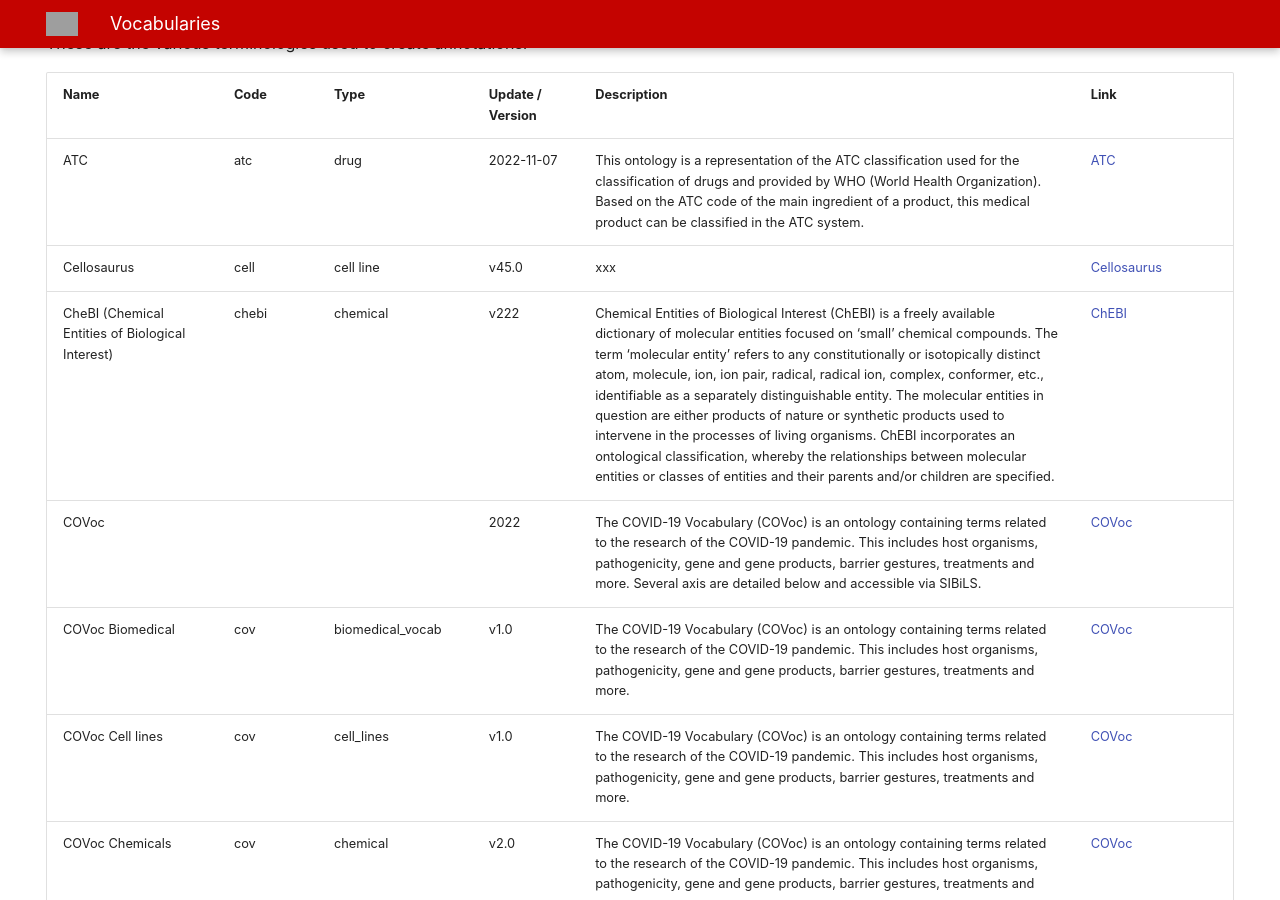
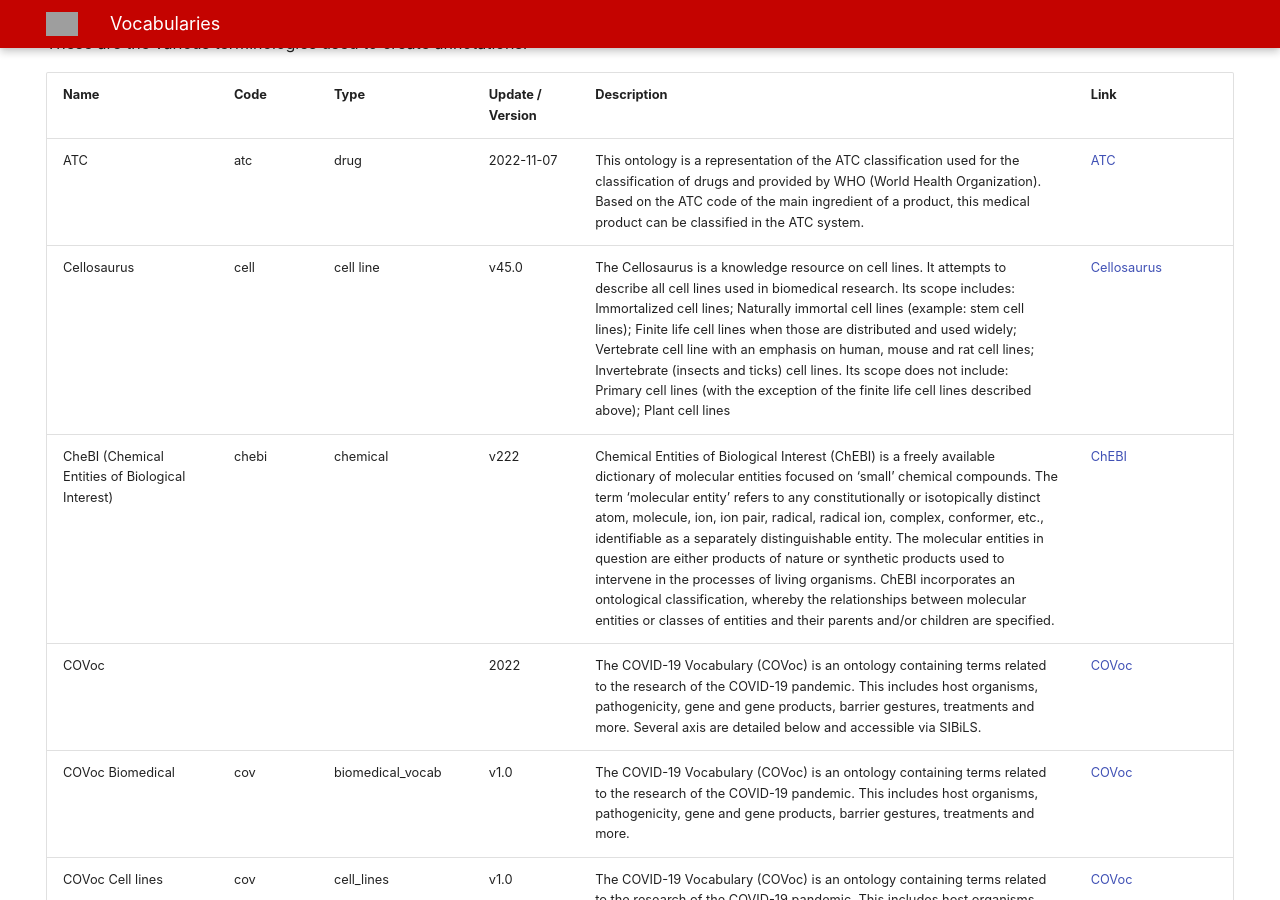
Before and after one commit to sibils/sibils-website, an MkDocs documentation site: the page built from docs/doc/vocabularies.md, in a window 1280 px wide and 900 px high, scrolled down 315 px. Built offline with MkDocs 1.6.1 and Material for MkDocs 9.7.7, drawn with Linux system fonts in a browser that asks for light colours; grey boxes are pictures that could not be loaded.

Commit message:
Update vocabularies.md
cellosaurus description

```diff
--- a/docs/doc/vocabularies.md
+++ b/docs/doc/vocabularies.md
@@ -16,7 +16,7 @@
 | Name | Code | Type | Update / Version | Description | Link |
 |------|------|------|------------------|-------------|------|
 | ATC  | atc | drug | 2022-11-07 | This ontology is a representation of the ATC classification used for the classification of drugs and provided by WHO (World Health Organization). Based on the ATC code of the main ingredient of a product, this medical product can be classified in the ATC system. | [ATC](https://bioportal.bioontology.org/ontologies/ATC) |
-| Cellosaurus  | cell | cell line | v45.0 | xxx | [Cellosaurus](https://www.cellosaurus.org) |
+| Cellosaurus  | cell | cell line | v45.0 | The Cellosaurus is a knowledge resource on cell lines. It attempts to describe all cell lines used in biomedical research. Its scope includes: Immortalized cell lines; Naturally immortal cell lines (example: stem cell lines); Finite life cell lines when those are distributed and used widely; Vertebrate cell line with an emphasis on human, mouse and rat cell lines; Invertebrate (insects and ticks) cell lines. Its scope does not include: Primary cell lines (with the exception of the finite life cell lines described above); Plant cell lines | [Cellosaurus](https://www.cellosaurus.org) |
 | CheBI (Chemical Entities of Biological Interest) | chebi | chemical | v222 | Chemical Entities of Biological Interest (ChEBI) is a freely available dictionary of molecular entities focused on ‘small’ chemical compounds. The term ‘molecular entity’ refers to any constitutionally or isotopically distinct atom, molecule, ion, ion pair, radical, radical ion, complex, conformer, etc., identifiable as a separately distinguishable entity. The molecular entities in question are either products of nature or synthetic products used to intervene in the processes of living organisms. ChEBI incorporates an ontological classification, whereby the relationships between molecular entities or classes of entities and their parents and/or children are specified. | [ChEBI](https://www.ebi.ac.uk/chebi/downloadsForward.do) |
 | COVoc |  |  | 2022 | The COVID-19 Vocabulary (COVoc) is an ontology containing terms related to the research of the COVID-19 pandemic. This includes host organisms, pathogenicity, gene and gene products, barrier gestures, treatments and more. Several axis are detailed below and accessible via SIBiLS. | [COVoc](https://www.ebi.ac.uk/ols/ontologies/COVOC) |
 | COVoc Biomedical | cov | biomedical_vocab | v1.0 | The COVID-19 Vocabulary (COVoc) is an ontology containing terms related to the research of the COVID-19 pandemic. This includes host organisms, pathogenicity, gene and gene products, barrier gestures, treatments and more. | [COVoc](https://www.ebi.ac.uk/ols/ontologies/COVOC) |
```
